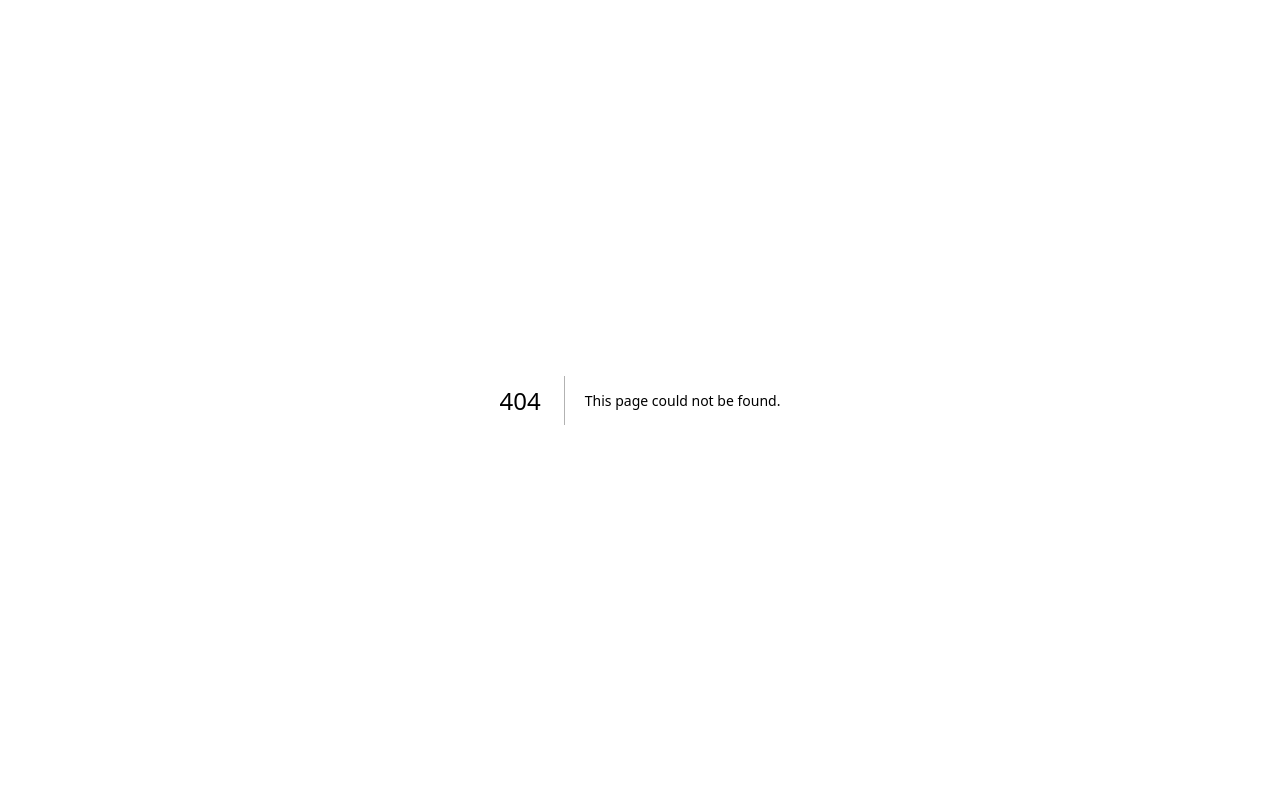
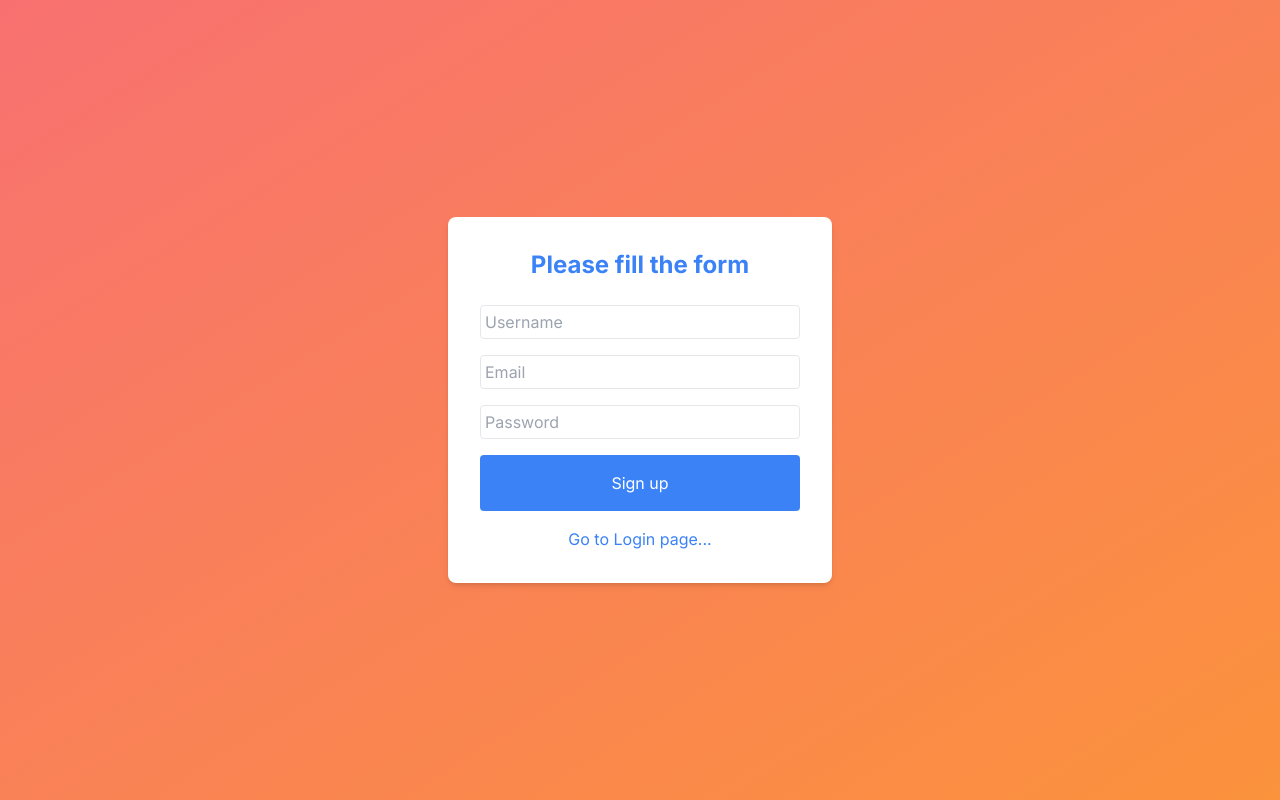
Before and after one commit to ahmad-gurmani/mistery-messages, a Next.js app: page /signup in a window 1280 px wide. Before the commit this address had no page. Built offline with nearby package versions, Linux system fonts and the light colour scheme.

Commit message:
signup page complete

```diff
--- a/src/app/layout.tsx
+++ b/src/app/layout.tsx
@@ -5,7 +5,7 @@ import "./globals.css";
 const inter = Inter({ subsets: ["latin"] });
 
 export const metadata: Metadata = {
-  title: "Create Next App",
+  title: "Next Auth",
   description: "Generated by create next app",
 };
 
--- /dev/null
+++ b/src/app/signup/page.tsx
@@ -0,0 +1,91 @@
+"use client";
+
+import { useEffect, useState } from "react";
+import axios from "axios";
+import toast from "react-hot-toast";
+import { useRouter } from "next/navigation";
+import Link from "next/link";
+
+export default function Signup() {
+  const router = useRouter();
+  const [user, setUser] = useState({
+    username: "",
+    password: "",
+    email: "",
+  });
+
+  const [buttonDisabled, setButtonDisabled] = useState(false);
+  const [loading, setLoading] = useState(false);
+
+  const onSignup = async () => {
+    try {
+      setLoading(true);
+      const response = await axios.post("/api/users/signup", user);
+      console.log("Signup successful", response.data);
+      toast.success(response.data.message);
+      router.push("/login");
+    } catch (error: any) {
+      console.log("Signup failed");
+      toast.error(error.message);
+    } finally {
+      setLoading(false);
+    }
+  };
+
+  useEffect(() => {
+    if (
+      user.email.length > 0 &&
+      user.password.length > 0 &&
+      user.username.length > 0
+    ) {
+      setButtonDisabled(false);
+    } else setButtonDisabled(true);
+  }, [user]);
+
+  return (
+    <div className="min-h-screen flex items-center justify-center bg-gradient-to-br from-red-400 to-orange-400">
+      <div className="bg-white p-8 rounded-lg shadow-md w-full max-w-sm">
+        <h1 className="text-2xl font-bold mb-6 text-center text-blue-500">
+          {buttonDisabled ? "Please fill the form" : "Signup"}
+        </h1>
+        <div className="flex flex-col space-y-4 text-black">
+          <input
+            type="text"
+            placeholder="Username"
+            value={user.username}
+            onChange={(e) => setUser({ ...user, username: e.target.value })}
+            className="input border rounded p-1"
+          />
+          <input
+            type="email"
+            placeholder="Email"
+            value={user.email}
+            onChange={(e) => setUser({ ...user, email: e.target.value })}
+            className="input border rounded p-1"
+          />
+          <input
+            type="password"
+            placeholder="Password"
+            value={user.password}
+            onChange={(e) => setUser({ ...user, password: e.target.value })}
+            className="input border rounded p-1"
+          />
+          <button
+            onClick={onSignup}
+            disabled={buttonDisabled || loading}
+            className={`button ${
+              loading ? "opacity-70" : ""
+            } bg-blue-500 rounded text-white p-4`}
+          >
+            {loading ? "Signing up..." : "Sign up"}
+          </button>
+        </div>
+        <div className="mt-4 text-blue-500 text-center">
+          <Link href="/login">Go to Login page...</Link>
+        </div>
+      </div>
+    </div>
+  );
+}
+
+/* styles will be in your Tailwind CSS configuration (tailwind.config.js) */
```
